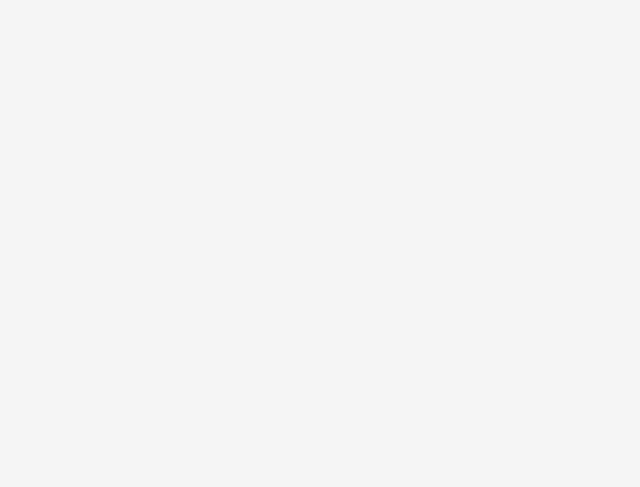
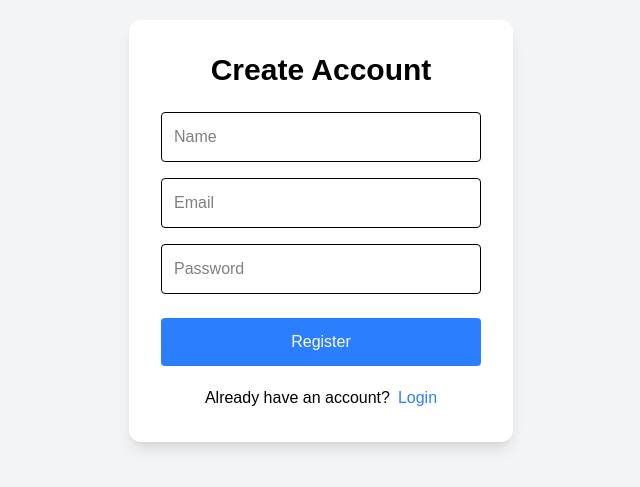
Before and after one commit to hindumathi88805/BusinessGrowthAI, a React app in the folder frontend/: page /register in a window 1280 px wide. Before the commit this address had no page. Shown: the part 169-656 px from the top of the page, without its empty margins (319-959 px from the left). Built offline with nearby package versions, Linux system fonts and the light colour scheme; the HTML template or start-up script is replaced by a standard one.

Commit message:
Added user registration feature

```diff
--- a/frontend/src/App.jsx
+++ b/frontend/src/App.jsx
@@ -9,6 +9,7 @@ import Reports from "./pages/Reports";
 import Profile from "./pages/Profile";
 import AddSale from "./pages/AddSale";
 import AddExpense from "./pages/AddExpense";
+import Register from "./pages/Register";
 
 import ProtectedRoute from "./components/ProtectedRoute";
 
@@ -97,7 +98,10 @@ function App() {
         }
       />
 
-
+<Route
+ path="/register"
+ element={<Register />}
+/>
       <Route
         path="/profile"
         element={
--- a/frontend/src/pages/Login.jsx
+++ b/frontend/src/pages/Login.jsx
@@ -1,6 +1,7 @@
 import { useState } from "react";
 import { useAuth } from "../context/AuthContext";
 import { useNavigate } from "react-router-dom";
+import { Link } from "react-router-dom";
 
 function Login() {
   const { login } = useAuth();
@@ -48,6 +49,15 @@ function Login() {
             className="w-full border rounded-lg p-3 mb-6"
             required
           />
+          <p>
+  New user?
+  <Link
+    to="/register"
+    style={{color:"blue", marginLeft:"10px"}}
+  >
+    Register
+  </Link>
+</p>
 
           <button
             type="submit"
--- a/frontend/src/pages/Register.jsx
+++ b/frontend/src/pages/Register.jsx
@@ -0,0 +1,128 @@
+import { useState } from "react";
+import { useAuth } from "../context/AuthContext";
+import { useNavigate, Link } from "react-router-dom";
+
+
+function Register() {
+
+  const { register } = useAuth();
+  const navigate = useNavigate();
+
+
+  const [name, setName] = useState("");
+  const [email, setEmail] = useState("");
+  const [password, setPassword] = useState("");
+
+
+  const submitHandler = async (e) => {
+
+    e.preventDefault();
+
+
+    try {
+
+      await register(name, email, password);
+
+      alert("Registration Successful! Please Login");
+
+      navigate("/");
+
+
+    } catch(error) {
+
+      alert(
+        error.response?.data?.message ||
+        "Registration Failed"
+      );
+
+    }
+
+  };
+
+
+
+  return (
+
+    <div className="min-h-screen flex items-center justify-center bg-gray-100">
+
+
+      <div className="bg-white p-8 rounded-xl shadow-lg w-96">
+
+
+        <h1 className="text-3xl font-bold mb-6 text-center">
+          Create Account
+        </h1>
+
+
+
+        <form onSubmit={submitHandler}>
+
+
+          <input
+            type="text"
+            placeholder="Name"
+            value={name}
+            onChange={(e)=>setName(e.target.value)}
+            className="w-full border p-3 rounded mb-4"
+            required
+          />
+
+
+          <input
+            type="email"
+            placeholder="Email"
+            value={email}
+            onChange={(e)=>setEmail(e.target.value)}
+            className="w-full border p-3 rounded mb-4"
+            required
+          />
+
+
+          <input
+            type="password"
+            placeholder="Password"
+            value={password}
+            onChange={(e)=>setPassword(e.target.value)}
+            className="w-full border p-3 rounded mb-6"
+            required
+          />
+
+
+
+          <button
+            type="submit"
+            className="w-full bg-blue-500 hover:bg-blue-600 text-white p-3 rounded"
+          >
+            Register
+          </button>
+
+
+        </form>
+
+
+
+        <p className="mt-5 text-center">
+
+          Already have an account?
+
+          <Link
+            to="/"
+            className="text-blue-500 ml-2"
+          >
+            Login
+          </Link>
+
+        </p>
+
+
+      </div>
+
+
+    </div>
+
+  );
+
+}
+
+
+export default Register;
```
